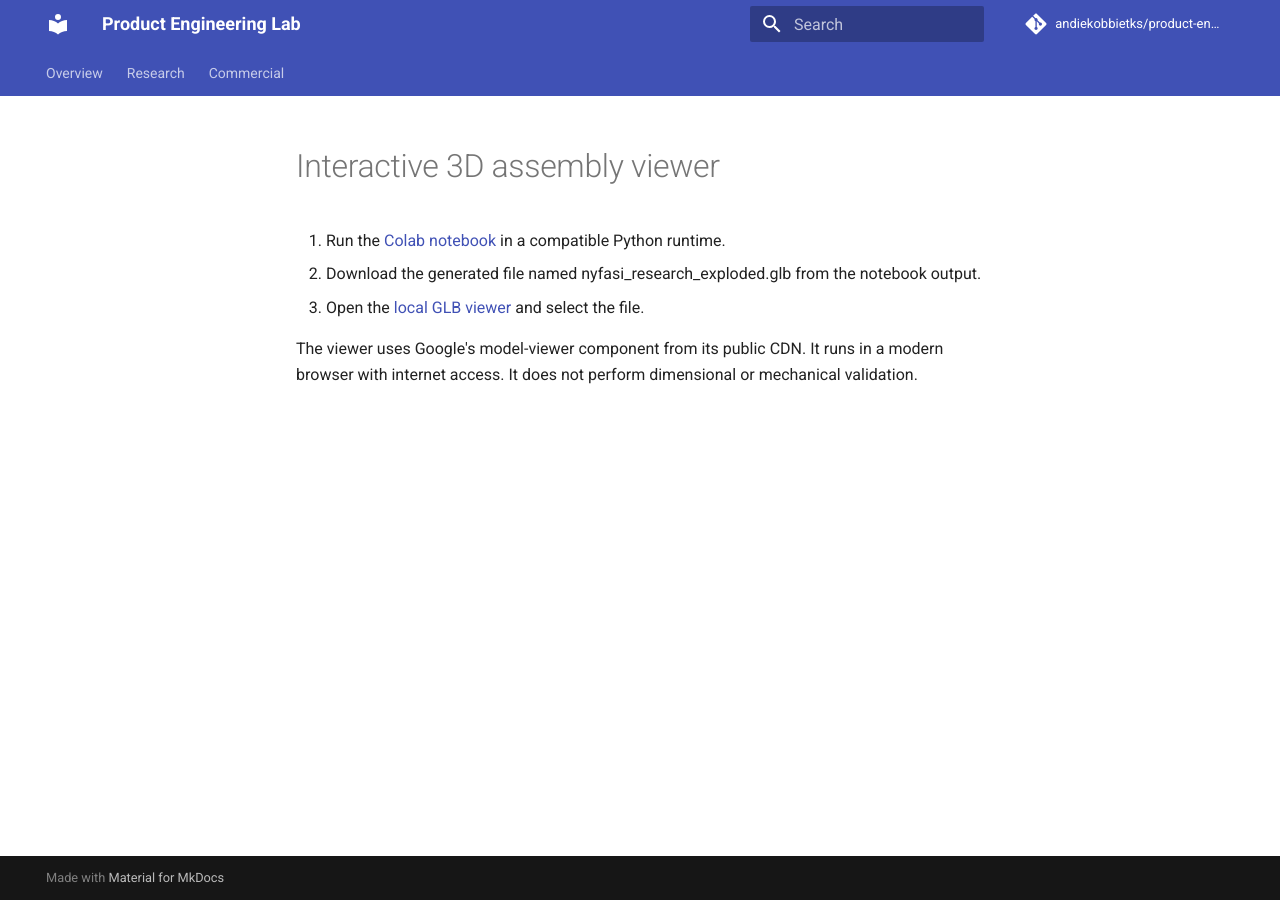
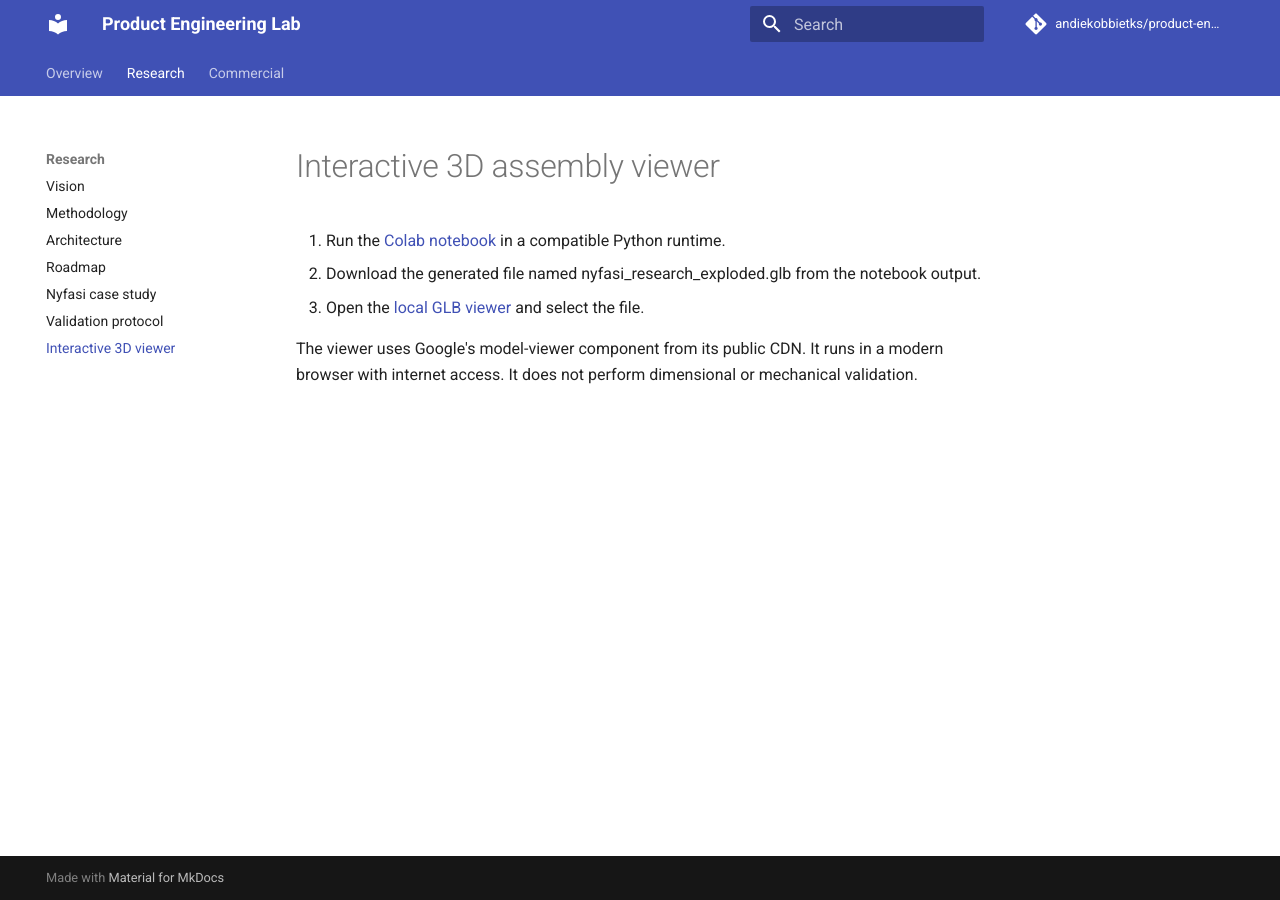
Before and after one commit to andiekobbietks/product-engineering-lab, an MkDocs documentation site: the page built from docs/experiments/viewer.md, in a window 1280 px wide. Built offline with MkDocs 1.6.1 and Material for MkDocs 9.7.7, drawn with Linux system fonts in a browser that asks for light colours; comment, search, counter and statistics services are not loaded.

Commit message:
Refresh mkdocs.yml

```diff
--- a/mkdocs.yml
+++ b/mkdocs.yml
@@ -17,10 +17,11 @@ nav:
       - Roadmap: roadmap.md
       - Nyfasi case study: experiments/nyfasi.md
       - Validation protocol: experiments/nyfasi-validation.md
+      - Interactive 3D viewer: experiments/viewer.md
   - Commercial:
       - IP register: ip-register.md
       - Commercial proposal: commercial-proposal.md
-      - Licensing status: ../LICENSING.md
+      - Licensing status: licensing.md
 markdown_extensions:
   - admonition
   - attr_list
```
